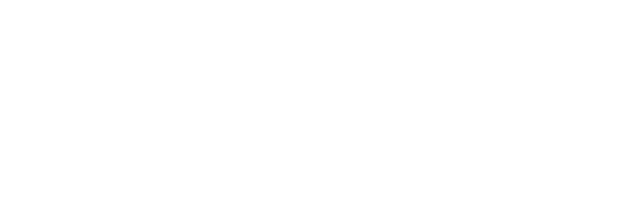
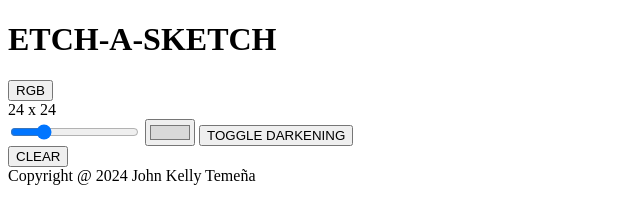
Before and after one commit to JohnKelly-T/odin-etch-a-sketch, a plain HTML site: page index.html in a window 1280 px wide. Shown: the whole page, without its empty margins (0-640 px from the left). Drawn offline with Linux system fonts and the light colour scheme.

Commit message:
feat: Add content to html

```diff
--- a/index.html
+++ b/index.html
@@ -10,6 +10,25 @@
     </head>
 
     <body>
+        <div class="main-container">
+            <h1 id="project-title">ETCH-A-SKETCH</h1>
+            <div id="grid"></div>
+            <div class="menu-container">
+                <div class="side-btns-container">
+                    <button id="rgb-btn">RGB</button>
+                </div>
+                <div class="menu-middle-container">
+                    <div class="grid-size-text">24 x 24</div>
+                    <input id="grid-size-slider" type="range" value="24" min="1" max="100">
+                    <input id="color-picker" type="color" value="#D9D9D9">
+                    <button id="darkening-btn">TOGGLE DARKENING</button>
+                </div>
+                <div class="side-btns-container">
+                    <button id="clear=btn">CLEAR</button>
+                </div>
+            </div>
+        </div>
 
+        <div>Copyright @ 2024 John Kelly Temeña</div>
     </body>
 </html>
```
